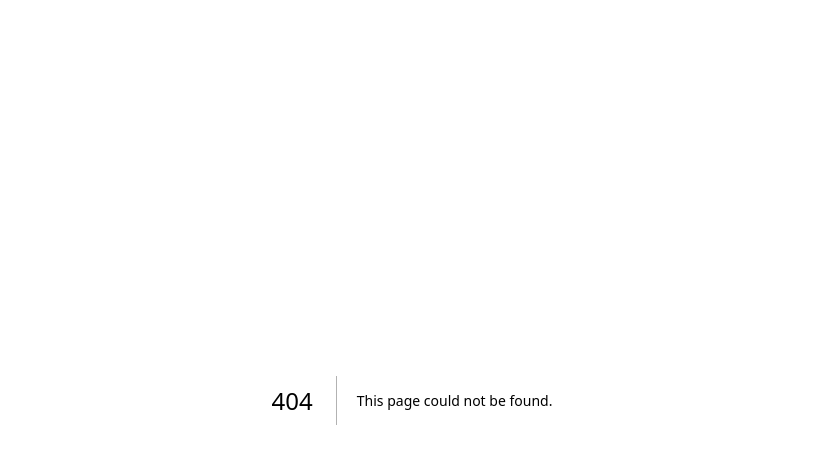
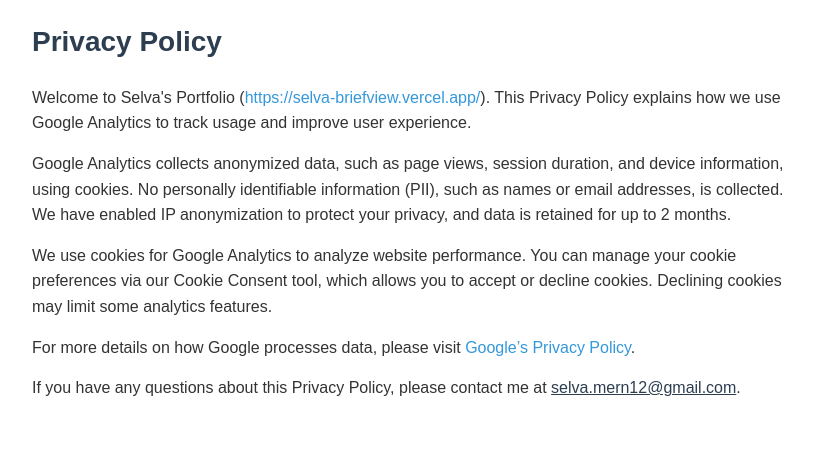
Before and after one commit to selva-mern12/selva_briefview, a Next.js app: page /privacy-policy in a window 1280 px wide. Before the commit this address had no page. Shown: the top 464 px of the page, without its empty margins (228-1041 px from the left). Built offline with nearby package versions, Linux system fonts and the light colour scheme; a web font is replaced by a local one.

Commit message:
google analytics added

```diff
--- a/src/app/globals.css
+++ b/src/app/globals.css
@@ -294,3 +294,40 @@
     background-color: #00000080;
   }
 }
+
+
+
+.cookie-consent {
+  background: #2c3e50;
+  color: #fff;
+  padding: 10px;
+  position: fixed;
+  bottom: 0;
+  width: 100%;
+  z-index: 9999;
+  font-family: Arial, sans-serif;
+}
+.cookie-consent button {
+  background: #3498db;
+  color: #fff;
+  border: none;
+  padding: 5px 10px;
+  margin-left: 10px;
+  cursor: pointer;
+  border-radius: 3px;
+}
+.cookie-consent button:hover {
+  background: #2980b9;
+}
+.footer {
+  padding: 20px;
+  text-align: center;
+  background: #f8f9fa;
+}
+.footer-link {
+  color: #3498db;
+  text-decoration: none;
+}
+.footer-link:hover {
+  text-decoration: underline;
+}
--- a/src/app/layout.tsx
+++ b/src/app/layout.tsx
@@ -1,4 +1,5 @@
 import type { Metadata } from 'next';
+import Script from 'next/script';
 import './globals.css';
 
 export const metadata: Metadata = {
@@ -150,6 +151,22 @@
         />
       </head>
       <body>
+        {/* Google Analytics */}
+        <Script
+          src="https://www.googletagmanager.com/gtag/js?id=G-1KBZDHEM2Q"
+          strategy="afterInteractive"
+        />
+        <Script id="ga-init" strategy="afterInteractive">
+          {`
+            window.dataLayer = window.dataLayer || [];
+            function gtag(){dataLayer.push(arguments);}
+            gtag('js', new Date());
+            gtag('config', 'G-1KBZDHEM2Q', {
+              anonymize_ip: true,
+              cookie_flags: 'SameSite=None;Secure',
+            });
+          `}
+        </Script>
         <noscript>You need to enable JavaScript to run this app.</noscript>
         {children}
       </body>
--- /dev/null
+++ b/src/app/privacy-policy/index.css
@@ -0,0 +1,38 @@
+.privacy-container {
+  max-width: 800px;
+  margin: 0 auto;
+  padding: 20px;
+  font-family: Arial, sans-serif;
+  line-height: 1.6;
+}
+
+.privacy-heading {
+  font-size: 28px;
+  font-weight: bold;
+  margin-bottom: 20px;
+  color: #2c3e50;
+}
+
+.privacy-text {
+  margin-bottom: 15px;
+  font-size: 16px;
+  color: #333;
+}
+
+.privacy-link {
+  color: #3498db;
+  text-decoration: none;
+}
+
+.privacy-link:hover {
+  text-decoration: underline;
+}
+
+.mail-link {
+  color: #2c3e50;
+  text-decoration: underline;
+}
+
+.mail-link:hover {
+  color: #3498db;
+}
--- /dev/null
+++ b/src/app/privacy-policy/page.tsx
@@ -0,0 +1,41 @@
+import React from 'react';
+import './index.css';
+
+export default function PrivacyPolicy() {
+  return (
+    <div className="privacy-container">
+      <h2 className="privacy-heading">Privacy Policy</h2>
+      <p className="privacy-text">
+        Welcome to Selva's Portfolio (
+        <a href="https://selva-briefview.vercel.app" className="privacy-link">
+          https://selva-briefview.vercel.app/
+        </a>
+        ). This Privacy Policy explains how we use Google Analytics to track usage and improve user experience.
+      </p>
+      <p className="privacy-text">
+        Google Analytics collects anonymized data, such as page views, session duration, and device information, using cookies. No personally identifiable information (PII), such as names or email addresses, is collected. We have enabled IP anonymization to protect your privacy, and data is retained for up to 2 months.
+      </p>
+      <p className="privacy-text">
+        We use cookies for Google Analytics to analyze website performance. You can manage your cookie preferences via our Cookie Consent tool, which allows you to accept or decline cookies. Declining cookies may limit some analytics features.
+      </p>
+      <p className="privacy-text">
+        For more details on how Google processes data, please visit{" "}
+        <a href="https://www.google.com/policies/privacy/partners/" target="_blank" className="privacy-link">
+          Google’s Privacy Policy
+        </a>
+        .
+      </p>
+      <p className="privacy-text">
+        If you have any questions about this Privacy Policy, please contact me at{" "}
+        <a
+          href={`https://mail.google.com/mail/u/0/?view=cm&fs=1&to=${encodeURIComponent('selva.mern12@gmail.com')}&su=${encodeURIComponent('Inquiry%20from%20Selva\'s%20Portfolio')}&body=${encodeURIComponent('Hi%20Selva,\n\nI%20would%20like%20to%20discuss%20a%20potential%20project%20with%20you.')}`}
+          target="_blank"
+          className="mail-link"
+        >
+          selva.mern12@gmail.com
+        </a>
+        .
+      </p>
+    </div>
+  );
+}
```
